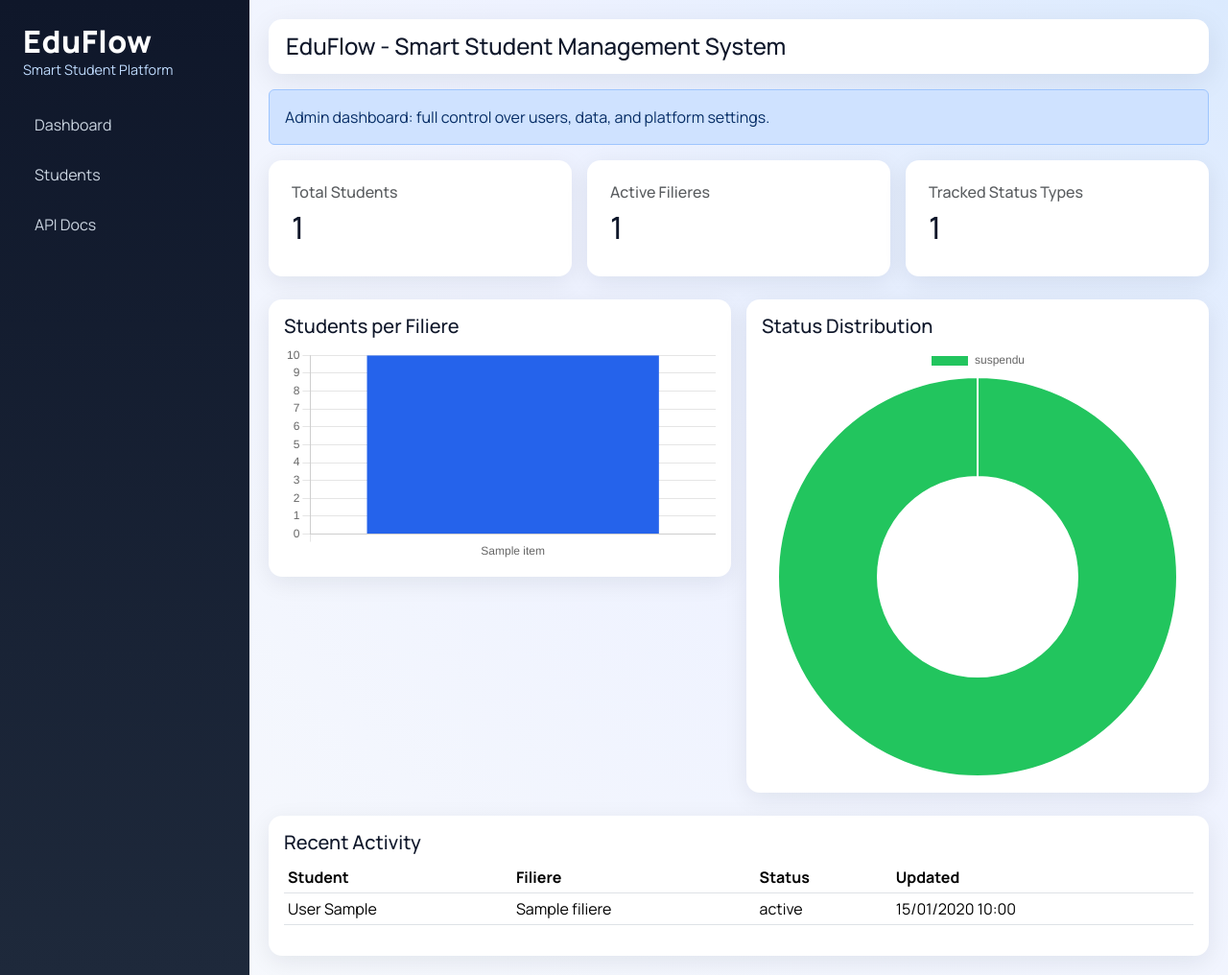
After one commit to WE2722/EduFlow, a Django app: template dashboard/templates/dashboard/home_admin.html in a window 1280 px wide. The commit adds this page. Shown: the whole page at 96% size. Run offline with Django 3.2, Linux system fonts and the light colour scheme; the template is opened without the code that fills it: most values are stand-ins (such as "Sample title", 1, 10 or a date in 2020).

Commit message:
fix: secure logout and add role-specific dashboards

```diff
--- /dev/null
+++ b/dashboard/templates/dashboard/home_admin.html
@@ -0,0 +1,6 @@
+{% extends 'students/base.html' %}
+
+{% block content %}
+<div class="alert alert-primary">Admin dashboard: full control over users, data, and platform settings.</div>
+{% include 'dashboard/partials/metrics.html' %}
+{% endblock %}
--- /dev/null
+++ b/dashboard/templates/dashboard/home_staff.html
@@ -0,0 +1,6 @@
+{% extends 'students/base.html' %}
+
+{% block content %}
+<div class="alert alert-success">Staff dashboard: manage students and day-to-day academic operations.</div>
+{% include 'dashboard/partials/metrics.html' %}
+{% endblock %}
--- /dev/null
+++ b/dashboard/templates/dashboard/home_viewer.html
@@ -0,0 +1,6 @@
+{% extends 'students/base.html' %}
+
+{% block content %}
+<div class="alert alert-info">Viewer dashboard: read-only access to insights and student information.</div>
+{% include 'dashboard/partials/metrics_readonly.html' %}
+{% endblock %}
--- /dev/null
+++ b/dashboard/templates/dashboard/partials/metrics.html
@@ -0,0 +1,63 @@
+<div class="row g-3 mb-4">
+    <div class="col-md-4">
+        <div class="eduflow-card card-body p-4">
+            <h6 class="text-muted">Total Students</h6>
+            <h2>{{ total_students }}</h2>
+        </div>
+    </div>
+    <div class="col-md-4">
+        <div class="eduflow-card card-body p-4">
+            <h6 class="text-muted">Active Filieres</h6>
+            <h2>{{ students_per_filiere|length }}</h2>
+        </div>
+    </div>
+    <div class="col-md-4">
+        <div class="eduflow-card card-body p-4">
+            <h6 class="text-muted">Tracked Status Types</h6>
+            <h2>{{ status_distribution|length }}</h2>
+        </div>
+    </div>
+</div>
+
+<div class="row g-3 mb-4">
+    <div class="col-lg-6">
+        <div class="eduflow-card p-3">
+            <h5>Students per Filiere</h5>
+            <canvas id="chart-filieres" data-labels='[{% for item in students_per_filiere %}"{{ item.filiere__name }}"{% if not forloop.last %},{% endif %}{% endfor %}]' data-values='[{% for item in students_per_filiere %}{{ item.total }}{% if not forloop.last %},{% endif %}{% endfor %}]'></canvas>
+        </div>
+    </div>
+    <div class="col-lg-6">
+        <div class="eduflow-card p-3">
+            <h5>Status Distribution</h5>
+            <canvas id="chart-status" data-labels='[{% for item in status_distribution %}"{{ item.status }}"{% if not forloop.last %},{% endif %}{% endfor %}]' data-values='[{% for item in status_distribution %}{{ item.total }}{% if not forloop.last %},{% endif %}{% endfor %}]'></canvas>
+        </div>
+    </div>
+</div>
+
+<div class="eduflow-card p-3">
+    <h5>Recent Activity</h5>
+    <div class="table-responsive">
+        <table class="table table-sm align-middle">
+            <thead>
+                <tr>
+                    <th>Student</th>
+                    <th>Filiere</th>
+                    <th>Status</th>
+                    <th>Updated</th>
+                </tr>
+            </thead>
+            <tbody>
+                {% for student in recent_activity %}
+                    <tr>
+                        <td>{{ student.last_name }} {{ student.first_name }}</td>
+                        <td>{{ student.filiere.name }}</td>
+                        <td>{{ student.get_status_display }}</td>
+                        <td>{{ student.updated_at|date:'d/m/Y H:i' }}</td>
+                    </tr>
+                {% empty %}
+                    <tr><td colspan="4" class="text-muted">No activity yet.</td></tr>
+                {% endfor %}
+            </tbody>
+        </table>
+    </div>
+</div>
--- a/gestion_etudiants/settings.py
+++ b/gestion_etudiants/settings.py
@@ -11,7 +11,11 @@ load_dotenv(BASE_DIR / '.env')
 
 SECRET_KEY = os.getenv('DJANGO_SECRET_KEY', 'eduflow-dev-insecure-secret-key')
 DEBUG = os.getenv('DJANGO_DEBUG', 'true').lower() == 'true'
-ALLOWED_HOSTS = [h.strip() for h in os.getenv('DJANGO_ALLOWED_HOSTS', '127.0.0.1,localhost').split(',') if h.strip()]
+ALLOWED_HOSTS = [
+    h.strip()
+    for h in os.getenv('DJANGO_ALLOWED_HOSTS', '127.0.0.1,localhost,testserver').split(',')
+    if h.strip()
+]
 
 
 # Application definition
--- a/students/templates/students/base.html
+++ b/students/templates/students/base.html
@@ -19,9 +19,13 @@
             <nav class="nav flex-column gap-2 mt-4">
                 <a class="eduflow-link" href="{% url 'dashboard_home' %}">Dashboard</a>
                 <a class="eduflow-link" href="{% url 'student_list' %}">Students</a>
+                {% if request.user.is_superuser or request.user.role == 'admin' or request.user.role == 'staff' %}
                 <a class="eduflow-link" href="{% url 'student_create' %}">Add Student</a>
+                {% endif %}
                 <a class="eduflow-link" href="/api/docs/">API Docs</a>
+                {% if request.user.is_superuser or request.user.role == 'admin' %}
                 <a class="eduflow-link" href="/admin/">Admin</a>
+                {% endif %}
             </nav>
         </aside>
 
@@ -31,7 +35,10 @@
                 <div>
                     {% if request.user.is_authenticated %}
                         <span class="badge text-bg-light">{{ request.user.username }} | {{ request.user.role|default:'viewer' }}</span>
-                        <a class="btn btn-sm btn-danger ms-2" href="{% url 'logout' %}">Logout</a>
+                        <form method="post" action="{% url 'logout' %}" class="d-inline ms-2">
+                            {% csrf_token %}
+                            <button class="btn btn-sm btn-danger" type="submit">Logout</button>
+                        </form>
                     {% endif %}
                 </div>
             </header>
```
Also changed, not shown: dashboard/templates/dashboard/partials/metrics_readonly.html (added, +35 -0 lines), dashboard/views.py (+9 -1 lines).
